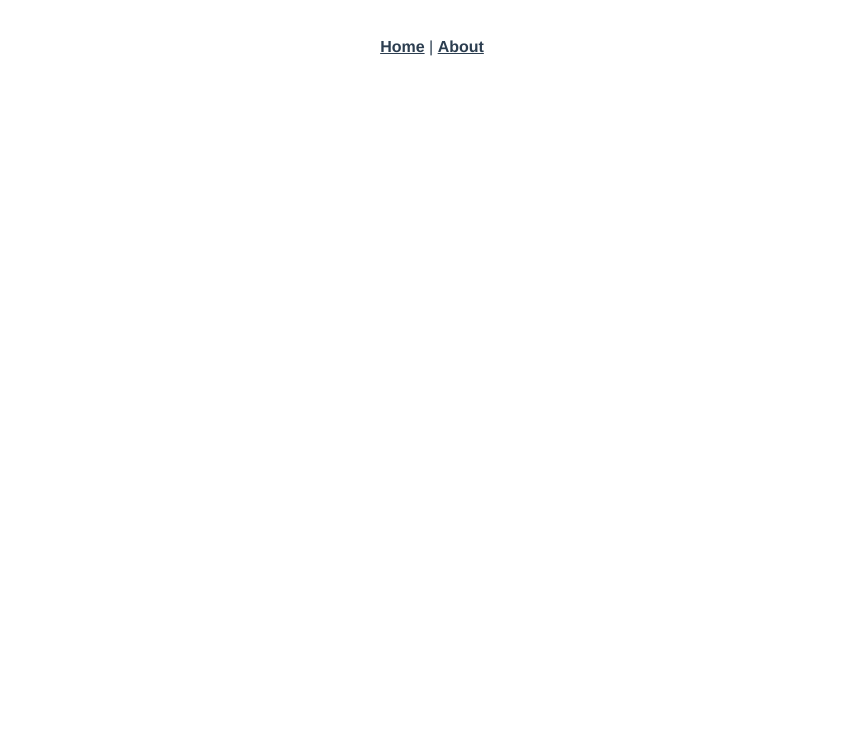
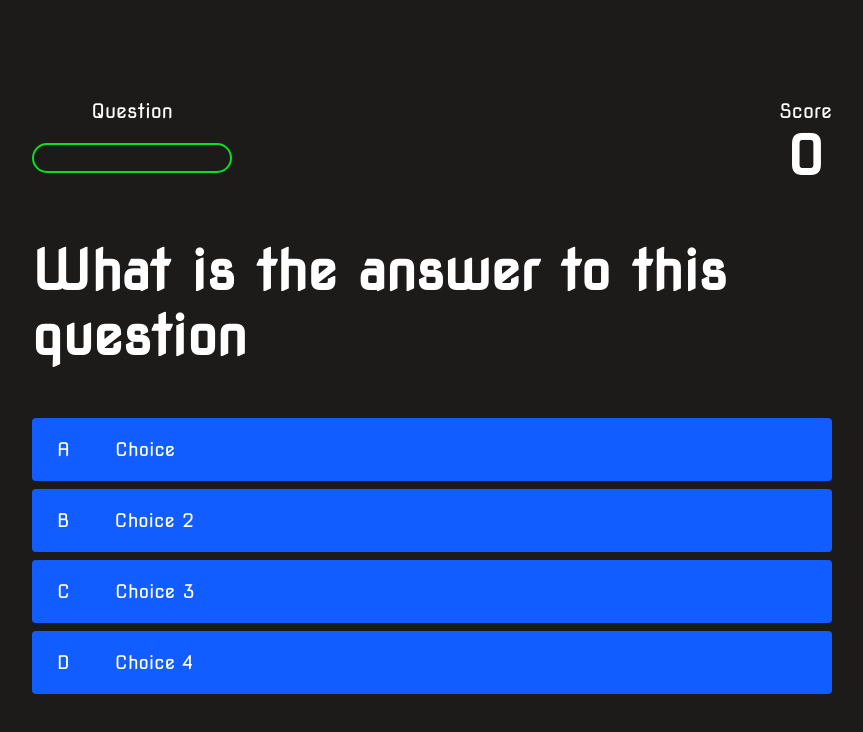
Before and after one commit to aghwotu/trivia-quiz, a Vue app: page /game in a window 1280 px wide. Shown: the top 732 px of the page, without its empty margins (208-1071 px from the left). Built offline with nearby package versions, Linux system fonts and the light colour scheme.

Commit message:
chore: Setup page styles and routes

```diff
--- a/public/index.html
+++ b/public/index.html
@@ -1,15 +1,25 @@
 <!DOCTYPE html>
 <html lang="">
   <head>
-    <meta charset="utf-8">
-    <meta http-equiv="X-UA-Compatible" content="IE=edge">
-    <meta name="viewport" content="width=device-width,initial-scale=1.0">
-    <link rel="icon" href="<%= BASE_URL %>favicon.ico">
+    <meta charset="utf-8" />
+    <meta http-equiv="X-UA-Compatible" content="IE=edge" />
+    <meta name="viewport" content="width=device-width,initial-scale=1.0" />
+    <link
+      rel="stylesheet"
+      href="https://use.fontawesome.com/releases/v5.13.1/css/all.css"
+      integrity="sha384-xxzQGERXS00kBmZW/6qxqJPyxW3UR0BPsL4c8ILaIWXva5kFi7TxkIIaMiKtqV1Q"
+      crossorigin="anonymous"
+    />
+    <link rel="icon" href="<%= BASE_URL %>favicon.ico" />
     <title><%= htmlWebpackPlugin.options.title %></title>
   </head>
   <body>
     <noscript>
-      <strong>We're sorry but <%= htmlWebpackPlugin.options.title %> doesn't work properly without JavaScript enabled. Please enable it to continue.</strong>
+      <strong
+        >We're sorry but <%= htmlWebpackPlugin.options.title %> doesn't work
+        properly without JavaScript enabled. Please enable it to
+        continue.</strong
+      >
     </noscript>
     <div id="app"></div>
     <!-- built files will be auto injected -->
--- a/src/App.vue
+++ b/src/App.vue
@@ -1,32 +1,20 @@
 <template>
   <div id="app">
-    <div id="nav">
-      <router-link to="/">Home</router-link> |
-      <router-link to="/about">About</router-link>
-    </div>
-    <router-view/>
+    <router-view />
   </div>
 </template>
 
+<script>
+  // import Home from '@/views/Home.vue';
+
+  export default {
+    name: 'App',
+    components: {
+      // Home,
+    },
+  };
+</script>
+
 <style>
-#app {
-  font-family: Avenir, Helvetica, Arial, sans-serif;
-  -webkit-font-smoothing: antialiased;
-  -moz-osx-font-smoothing: grayscale;
-  text-align: center;
-  color: #2c3e50;
-}
-
-#nav {
-  padding: 30px;
-}
-
-#nav a {
-  font-weight: bold;
-  color: #2c3e50;
-}
-
-#nav a.router-link-exact-active {
-  color: #42b983;
-}
+  @import './assets/css/main.css';
 </style>
--- /dev/null
+++ b/src/assets/css/game.css
@@ -0,0 +1,82 @@
+body {
+  color: #fff;
+}
+
+.choice-container {
+  display: flex;
+  margin-bottom: 0.8rem;
+  width: 100%;
+  border-radius: 4px;
+  background: rgb(18, 93, 255);
+  font-size: 3rem;
+  min-width: 80rem;
+}
+
+.choice-container:hover {
+  cursor: pointer;
+  box-shadow: 0 0.4rem 1.4rem 0 rgba(6, 103, 247, 0.5);
+  transform: scale(1.02);
+  transform: transform 100ms;
+}
+
+.choice-prefix {
+  padding: 2rem 2.5rem;
+  color: white;
+}
+
+.choice-text {
+  padding: 2rem;
+  width: 100%;
+}
+
+.correct {
+  background: linear-gradient(
+    32deg,
+    rgba(11, 223, 36) 0%,
+    rgb(41, 232, 111) 100%
+  );
+}
+
+.incorrect {
+  background: linear-gradient(
+    32deg,
+    rgba(230, 29, 29, 1) 0%,
+    rgb(224, 11, 11, 1) 100%
+  );
+}
+
+/* Heads up Display */
+#hud {
+  display: flex;
+  justify-content: space-between;
+}
+
+.hud-prefix {
+  text-align: center;
+  font-size: 2rem;
+}
+
+.hud-main-text {
+  text-align: center;
+}
+
+#progressBar {
+  width: 20rem;
+  height: 3rem;
+  border: 0.2rem solid rgb(11, 223, 36);
+  margin-top: 2rem;
+  border-radius: 50px;
+  overflow: hidden;
+}
+
+#progressBarFull {
+  height: 100%;
+  background: rgb(11, 223, 36);
+  width: 0%;
+}
+
+@media screen and (max-width: 768px) {
+  .choice-container {
+    min-width: 40rem;
+  }
+}
--- /dev/null
+++ b/src/assets/css/highscores.css
@@ -0,0 +1,13 @@
+body {
+  color: #fff;
+}
+
+#highScoresList {
+  list-style: none;
+  margin-bottom: 4rem;
+}
+
+.high-score {
+  font-size: 2.8rem;
+  margin-bottom: 0.5rem;
+}
--- /dev/null
+++ b/src/assets/css/main.css
@@ -0,0 +1,147 @@
+@import url('https://fonts.googleapis.com/css2?family=Nova+Square&display=swap');
+
+:root {
+  background-color: rgb(29, 26, 26);
+}
+
+* {
+  box-sizing: border-box;
+  margin: 0;
+  padding: 0;
+  font-size: 62.5%;
+  font-family: 'Nova Square', cursive;
+}
+
+h1 {
+  font-size: 5.4rem;
+  color: #fff;
+  margin-bottom: 5rem;
+}
+
+h2 {
+  font-size: 4.2rem;
+  margin-bottom: 4rem;
+}
+
+.container {
+  width: 100vw;
+  height: 100vh;
+  display: flex;
+  justify-content: center;
+  align-items: center;
+  max-width: 80rem;
+  margin: 0 auto;
+  padding: 2rem;
+}
+
+.flex-column {
+  display: flex;
+  flex-direction: column;
+}
+
+.flex-center {
+  justify-content: center;
+  align-items: center;
+}
+
+.justify-center {
+  justify-content: center;
+}
+
+.text-center {
+  text-align: center;
+}
+
+.hidden {
+  display: none;
+}
+
+.btn {
+  font-size: 2.4rem;
+  padding: 2rem 0;
+  width: 30rem;
+  text-align: center;
+  margin-bottom: 1rem;
+  text-decoration: none;
+  color: rgb(28, 26, 26);
+  background: linear-gradient(
+    90deg,
+    rgb(18, 92, 255) 0%,
+    rgb(0, 102, 255) 100%
+  );
+  border-radius: 4px;
+}
+
+.btn:hover {
+  cursor: pointer;
+  box-shadow: 0 0.4rem 1.4rem 0 rgba(8, 114, 244, 0.6);
+  transition: transform 150ms;
+  transform: scale(1.03);
+}
+
+.btn[disabled]:hover {
+  cursor: not-allowed;
+  box-shadow: none;
+  transform: none;
+}
+
+#highscore-btn {
+  background: linear-gradient(
+    90deg,
+    rgb(255, 247, 9) 0%,
+    rgb(240, 221, 6) 100%
+  );
+}
+
+#highscore-btn:hover {
+  box-shadow: 0 0.4rem 1.4rem 0 rgba(255, 255, 0, 0.5);
+}
+
+.fa-crown {
+  font-size: 2.5rem;
+  margin-left: 1rem;
+}
+
+/* End Page CSS */
+.end-form-container {
+  width: 100%;
+  display: flex;
+  flex-direction: column;
+  align-items: center;
+  max-width: 30rem;
+}
+
+input {
+  margin-bottom: 1rem;
+  width: 20rem;
+  padding: 1.5rem;
+  font-size: 1.8rem;
+  border: none;
+  box-shadow: 0 0.1rem 1.4rem 0 rgba(86, 185, 235, 0.5);
+}
+
+input::placeholder {
+  color: #aaa;
+}
+
+#username {
+  margin-bottom: 3rem;
+  width: 100%;
+  outline: none;
+}
+
+#end-text {
+  font-size: 2.4rem;
+  color: #fff;
+  text-align: center;
+}
+
+#saveScoreBtn {
+  border: none;
+}
+
+.fa-home {
+  margin-left: 1rem;
+  font-size: 2rem;
+  color: rgb(28, 26, 26);
+}
--- a/src/router/index.js
+++ b/src/router/index.js
@@ -1,14 +1,32 @@
-import Vue from 'vue'
-import VueRouter from 'vue-router'
-import Home from '../views/Home.vue'
+import Vue from 'vue';
+import VueRouter from 'vue-router';
+import Home from '../views/Home.vue';
+import Game from '../views/Game.vue';
+import HighScores from '../views/HighScores.vue';
+import End from '../views/End.vue';
 
-Vue.use(VueRouter)
+Vue.use(VueRouter);
 
 const routes = [
   {
     path: '/',
     name: 'Home',
-    component: Home
+    component: Home,
+  },
+  {
+    path: '/game',
+    name: 'Game',
+    component: Game,
+  },
+  {
+    path: '/highscores',
+    name: 'HighScores',
+    component: HighScores,
+  },
+  {
+    path: '/end',
+    name: 'End',
+    component: End,
   },
   {
     path: '/about',
@@ -16,14 +34,15 @@ const routes = [
     // route level code-splitting
     // this generates a separate chunk (about.[hash].js) for this route
     // which is lazy-loaded when the route is visited.
-    component: () => import(/* webpackChunkName: "about" */ '../views/About.vue')
-  }
-]
+    component: () =>
+      import(/* webpackChunkName: "about" */ '../views/About.vue'),
+  },
+];
 
 const router = new VueRouter({
   mode: 'history',
   base: process.env.BASE_URL,
-  routes
-})
+  routes,
+});
 
-export default router
+export default router;
--- /dev/null
+++ b/src/views/End.vue
@@ -0,0 +1,34 @@
+<template>
+  <div class="container">
+    <div id="end" class="flex-center flex-column">
+      <h1 id="finalScore">0</h1>
+      <form class="end-form-container">
+        <h2 id="end-text">Enter your name below to save your score!</h2>
+        <input
+          type="text"
+          name="name"
+          id="username"
+          placeholder="Enter your name"
+        />
+        <button
+          class="btn"
+          id="saveScoreBtn"
+          type="submit"
+          onclick="saveHighScore(event)"
+          disabled
+          >Save</button
+        >
+      </form>
+      <router-link to="game" class="btn">Play Again</router-link>
+      <router-link to="/" class="btn"
+        >Go Home<i class="fas fa-home"></i
+      ></router-link>
+    </div>
+  </div>
+</template>
+
+<script>
+  export default {};
+</script>
+
+<style></style>
--- /dev/null
+++ b/src/views/Game.vue
@@ -0,0 +1,49 @@
+<template>
+  <div class="container">
+    <div id="game" class="justify-center flex-column">
+      <div id="hud">
+        <div class="hud-item">
+          <p id="progressText" class="hud-prefix">
+            Question
+          </p>
+          <div id="progressBar">
+            <div id="progressBarFull"></div>
+          </div>
+        </div>
+        <div class="hud-item">
+          <p class="hud-prefix">
+            Score
+          </p>
+          <h1 class="hud-main-text" id="score">
+            0
+          </h1>
+        </div>
+      </div>
+      <h1 id="question">What is the answer to this question</h1>
+      <div class="choice-container">
+        <p class="choice-prefix">A</p>
+        <p class="choice-text" data-number="1">Choice</p>
+      </div>
+      <div class="choice-container">
+        <p class="choice-prefix">B</p>
+        <p class="choice-text" data-number="2">Choice 2</p>
+      </div>
+      <div class="choice-container">
+        <p class="choice-prefix">C</p>
+        <p class="choice-text" data-number="3">Choice 3</p>
+      </div>
+      <div class="choice-container">
+        <p class="choice-prefix">D</p>
+        <p class="choice-text" data-number="4">Choice 4</p>
+      </div>
+    </div>
+  </div>
+</template>
+
+<script>
+  export default {};
+</script>
+
+<style>
+  @import '../assets/css/game.css';
+</style>
--- /dev/null
+++ b/src/views/HighScores.vue
@@ -0,0 +1,19 @@
+<template>
+  <div class="container">
+    <div id="highScores" class="flex-center flex-column">
+      <h1 id="finalScore">Leaderboard</h1>
+      <ul id="highScoresList"></ul>
+      <router-link to="/" class="btn"
+        >Go Home<i class="fas fa-home"></i
+      ></router-link>
+    </div>
+  </div>
+</template>
+
+<script>
+  export default {};
+</script>
+
+<style>
+  @import '../assets/css/highscores.css';
+</style>
--- a/src/views/Home.vue
+++ b/src/views/Home.vue
@@ -1,18 +1,30 @@
 <template>
-  <div class="home">
-    <img alt="Vue logo" src="../assets/logo.png">
-    <HelloWorld msg="Welcome to Your Vue.js App"/>
+  <!-- <div class="home"> -->
+  <!-- <HelloWorld msg="Welcome to Your Vue.js App"/> -->
+  <!-- </div> -->
+  <div class="container">
+    <div id="home" class="flex-column flex-center">
+      <h1>Are you Ready?</h1>
+      <router-link to="/game" class="btn">Play</router-link>
+      <router-link to="/highscores" id="highscore-btn" class="btn"
+        >High Scores<i class="fas fa-crown"></i
+      ></router-link>
+    </div>
   </div>
 </template>
 
 <script>
-// @ is an alias to /src
-import HelloWorld from '@/components/HelloWorld.vue'
+  // @ is an alias to /src
+  // import HelloWorld from '@/components/HelloWorld.vue'
 
-export default {
-  name: 'Home',
-  components: {
-    HelloWorld
-  }
-}
+  export default {
+    name: 'Home',
+    components: {},
+  };
+  // export default {
+  //   name: 'Home',
+  //   components: {
+  //     HelloWorld
+  //   }
+  // }
 </script>
```
